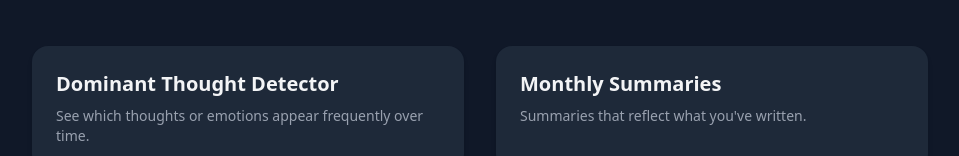
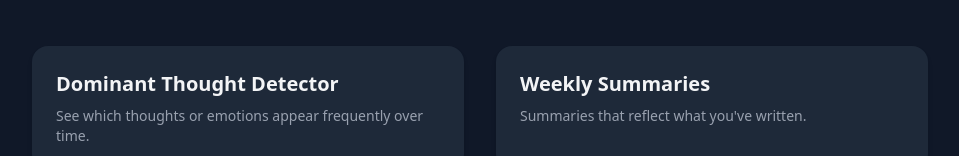
Before and after one commit to tinoMukaro/mindMirror, a React (Vite) app in the folder frontend/: page / in a window 1280 px wide. Shown: the part 456-612 px from the top of the page, without its empty margins (160-1119 px from the left). Built offline with nearby package versions, Linux system fonts and the light colour scheme.

Commit message:
Update Home.jsx

```diff
--- a/frontend/src/pages/Home.jsx
+++ b/frontend/src/pages/Home.jsx
@@ -42,7 +42,7 @@ export default function Home() {
           </p>
         </div>
         <div className="bg-gray-800 p-6 rounded-2xl shadow-md">
-          <h3 className="text-xl font-semibold mb-2">Monthly Summaries</h3>
+          <h3 className="text-xl font-semibold mb-2">Weekly Summaries</h3>
           <p className="text-sm text-gray-400">
             Summaries that reflect what you've written.
           </p>
```
